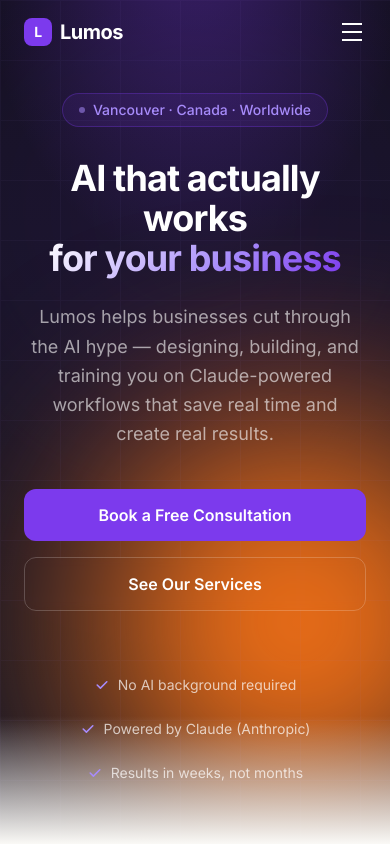
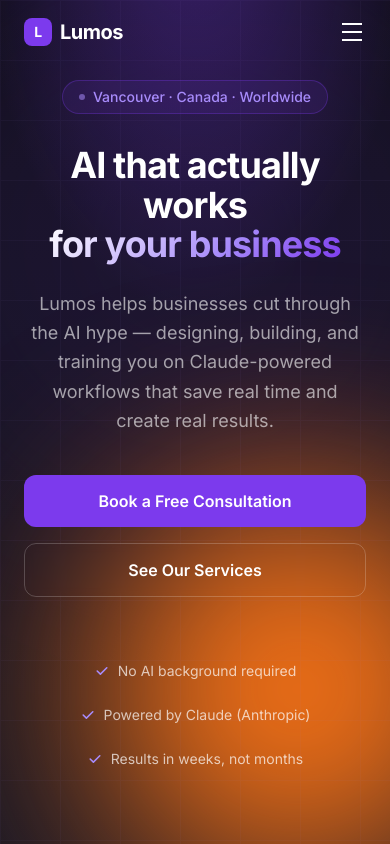
Before and after one commit to dhillonator/lumos-ai, a Next.js app: page / in a window 390 px wide. Shown: the top 844 px of the page. Built offline with nearby package versions, Linux system fonts and the light colour scheme.

Commit message:
Fix hero bottom fade overlapping trust strip on mobile

```diff
--- a/src/components/Hero.tsx
+++ b/src/components/Hero.tsx
@@ -18,7 +18,7 @@
         />
       </div>
 
-      <div className="relative z-10 max-w-5xl mx-auto px-6 md:px-12 text-center pt-20 md:pt-0">
+      <div className="relative z-10 max-w-5xl mx-auto px-6 md:px-12 text-center pt-20 pb-40 md:pt-0 md:pb-16">
         {/* Badge */}
         <div className="inline-flex items-center gap-2 px-4 py-1.5 rounded-full border border-lumos-purple/30 bg-lumos-purple/10 text-lumos-purple-light text-sm font-medium mb-8">
           <span className="w-1.5 h-1.5 rounded-full bg-lumos-purple-light animate-pulse" />
@@ -79,7 +79,7 @@
       </div>
 
       {/* Bottom fade */}
-      <div className="absolute bottom-0 left-0 right-0 h-32 bg-gradient-to-t from-cream to-transparent" />
+      <div className="absolute bottom-0 left-0 right-0 h-16 md:h-32 bg-gradient-to-t from-cream to-transparent" />
     </section>
   );
 }
```
